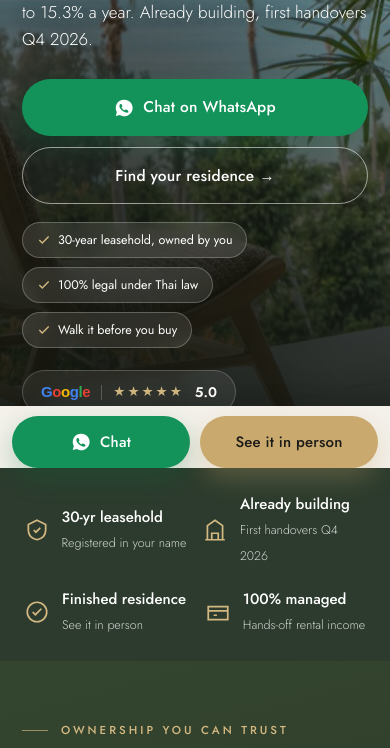
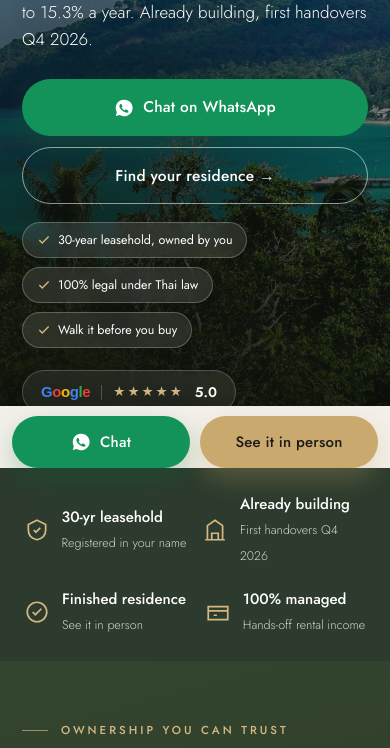
Before and after one commit to TomasPaulius/gaia-lander, a plain HTML site: page index.html in a window 390 px wide. Shown: the part 376-1124 px from the top of the page. Drawn offline with nearby package versions, Linux system fonts and the light colour scheme.

Commit message:
Mobile hero: art-directed bay view (clear sea on mobile)
Use <picture> to serve the Chaloklum bay photo on mobile (sea fills the
frame) and keep the curtain/ocean shot on desktop. Fixes hero showing
no visible sea on narrow screens.

Co-Authored-By: Claude Opus 4.8 <noreply@anthropic.com>

```diff
--- a/index.html
+++ b/index.html
@@ -64,7 +64,7 @@ header.scrolled .logo{color:var(--forest)}
 /* ---------- Hero ---------- */
 .hero{position:relative;min-height:100svh;display:flex;align-items:flex-end;overflow:hidden;color:#fff}
 .hero-bg{position:absolute;inset:0;width:100%;height:100%;object-fit:cover;object-position:36% 44%;z-index:0}
-@media(max-width:760px){.hero-bg{object-position:26% 50%;transform:scale(1.32);transform-origin:24% 82%}}
+@media(max-width:760px){.hero-bg{object-position:32% 52%}}
 .hero-scrim{position:absolute;inset:0;z-index:1;pointer-events:none;background:
   radial-gradient(125% 85% at 22% 72%,rgba(16,20,14,.54),rgba(16,20,14,0) 56%),
   linear-gradient(180deg,rgba(16,20,14,.48) 0%,rgba(16,20,14,.24) 30%,rgba(14,18,12,.95) 100%)}
@@ -316,7 +316,10 @@ header.scrolled .wordmark{color:var(--forest);text-shadow:none}
 
 <!-- ============ HERO ============ -->
 <section class="hero" data-ab="hero-investor">
-  <img class="hero-bg" src="assets/hero-curtain.jpg" alt="Ocean view through the open doors of a Gaia residence, with a tied-back curtain and lounge chair at sunset" fetchpriority="high">
+  <picture>
+    <source media="(max-width:760px)" srcset="assets/hero-bay.jpg">
+    <img class="hero-bg" src="assets/hero-curtain.jpg" alt="Sea view over Chaloklum Bay from a Gaia residence on Koh Phangan" fetchpriority="high">
+  </picture>
   <div class="hero-scrim"></div>
   <div class="hero-inner">
     <div class="eyebrow">12 Units Remaining</div>
```
Also changed, not shown: assets/hero-bay.jpg (added).
